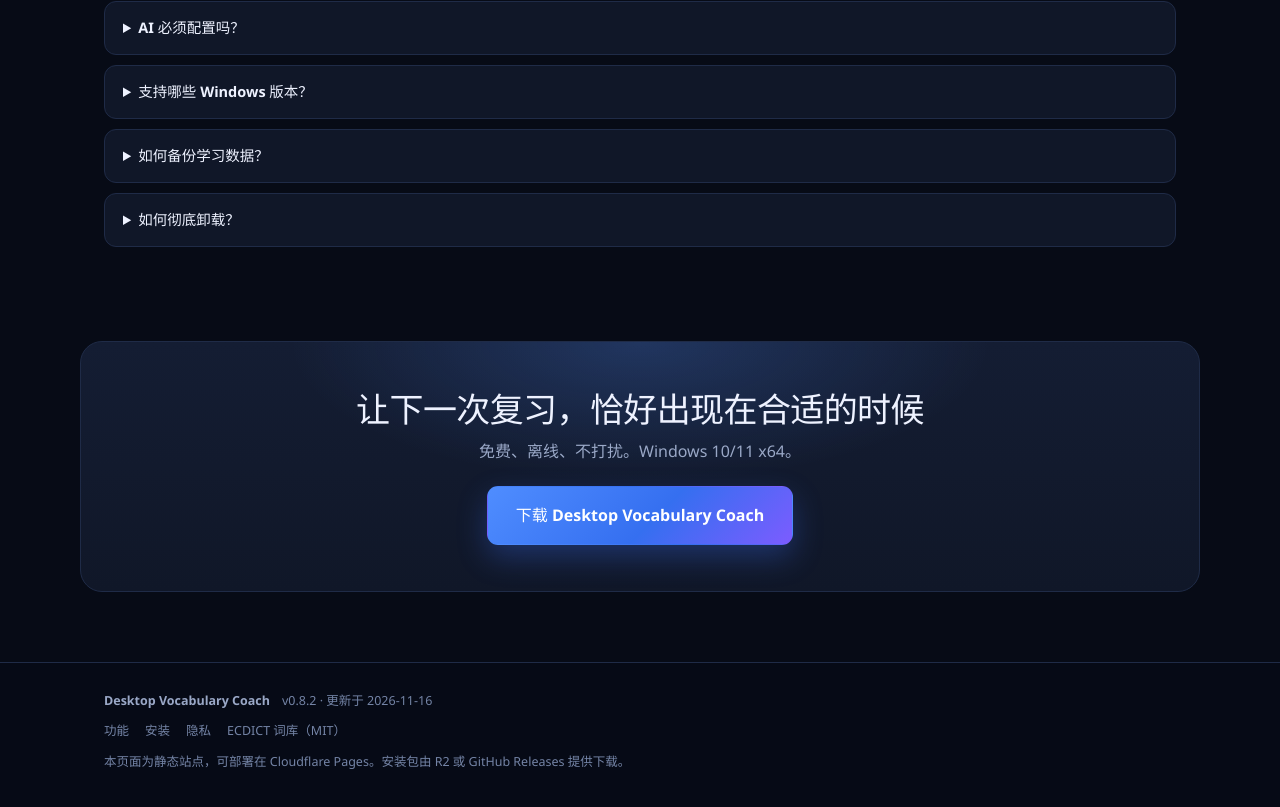
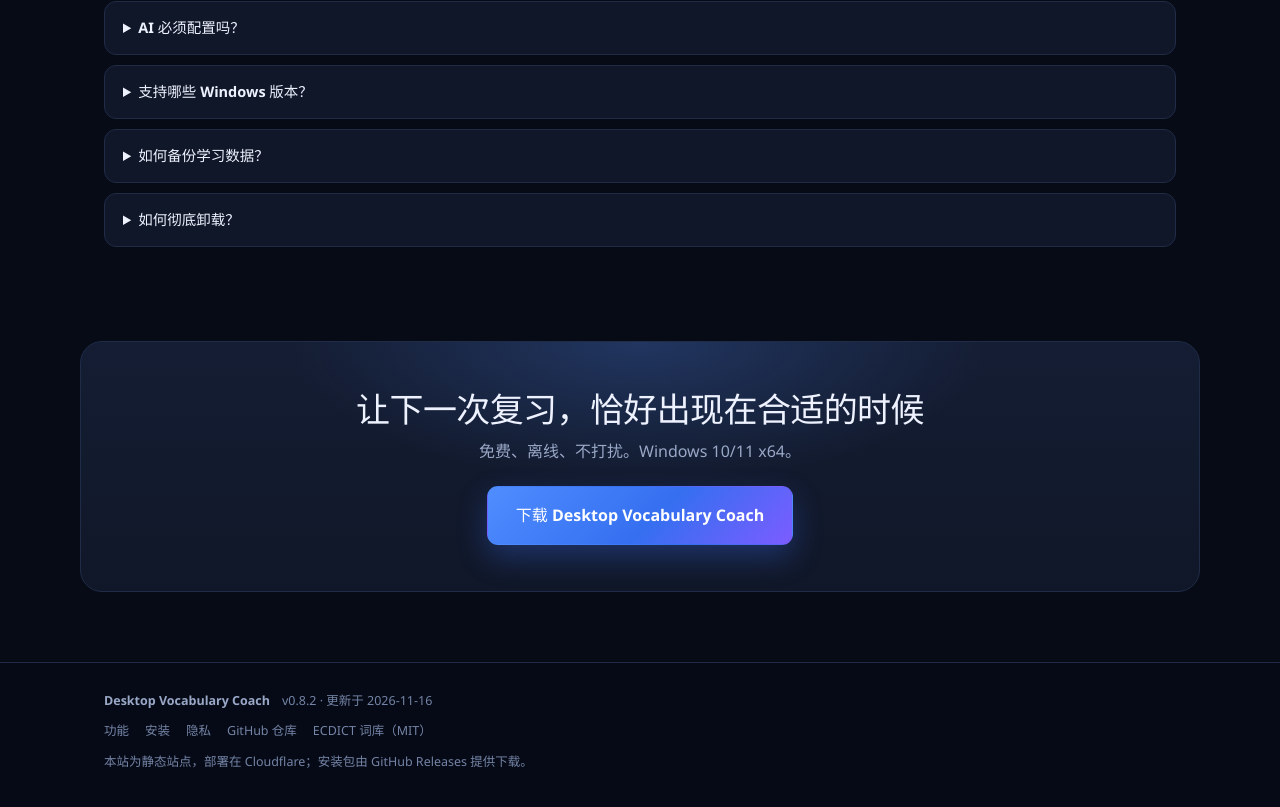
Before and after one commit to zhaoxiaozhao/desktop-vocabulary-coach, a plain HTML site: page site/index.html in a window 1280 px wide. Shown: the part 5015-5822 px from the top of the page. Drawn offline with Linux system fonts and the light colour scheme.

Commit message:
site: link GitHub repository in footer

```diff
--- a/site/index.html
+++ b/site/index.html
@@ -249,10 +249,11 @@
         <a href="#features">功能</a>
         <a href="#install">安装</a>
         <a href="#privacy">隐私</a>
+        <a href="https://github.com/zhaoxiaozhao/desktop-vocabulary-coach" rel="noopener noreferrer" target="_blank">GitHub 仓库</a>
         <a href="https://github.com/skywind3000/ECDICT" rel="noopener noreferrer" target="_blank">ECDICT 词库（MIT）</a>
       </div>
       <p class="fine">
-        本页面为静态站点，可部署在 Cloudflare Pages。安装包由 R2 或 GitHub Releases 提供下载。
+        本站为静态站点，部署在 Cloudflare；安装包由 GitHub Releases 提供下载。
       </p>
     </div>
   </footer>
```
